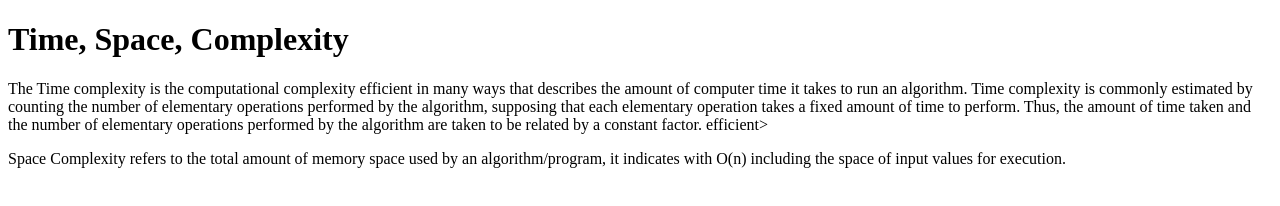
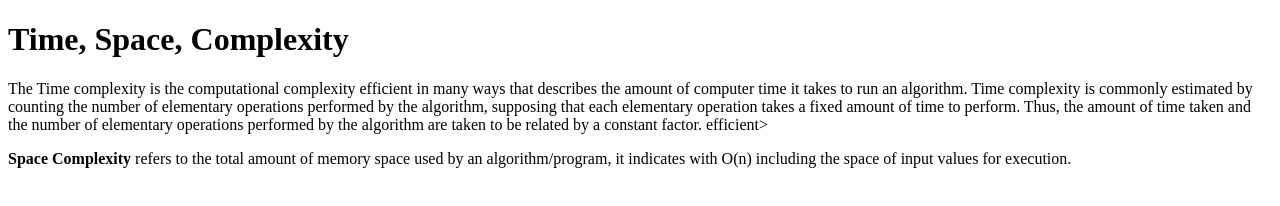
Before and after one commit to acciojob/time-and-space-complexity-Eshwar0516, a website: page main.html in a window 1280 px wide. Drawn offline with Linux system fonts and the light colour scheme.

Commit message:
created a submission

```diff
--- a/main.html
+++ b/main.html
@@ -12,7 +12,7 @@
 	<p>The Time complexity is the computational complexity efficient in many ways that describes the amount of computer time it takes to run an algorithm. Time complexity is commonly estimated by counting the number of elementary operations performed by the algorithm, supposing that each elementary operation takes a fixed amount of time to perform. Thus, the amount of time taken and the number of elementary operations performed by the algorithm are taken to be related by a constant factor.
 
  efficient></p>
-	<p><bold> Space Complexity</bold> refers to the total amount of memory space used by an algorithm/program, it indicates with O(n) including the space of input values for execution.</p>
+	<p><b> Space Complexity</b> refers to the total amount of memory space used by an algorithm/program, it indicates with O(n) including the space of input values for execution.</p>
 
     <script type="text/javascript" src="./script.js">
 </script>
```
